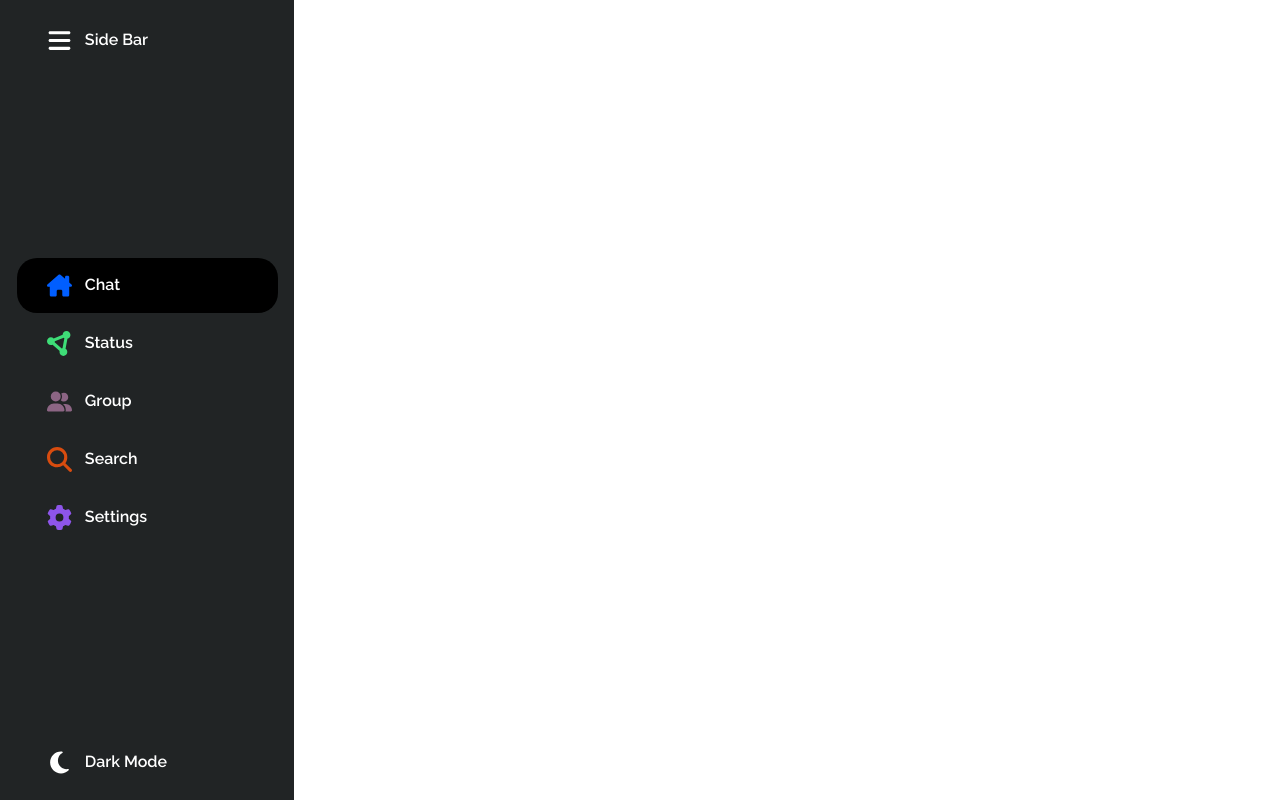
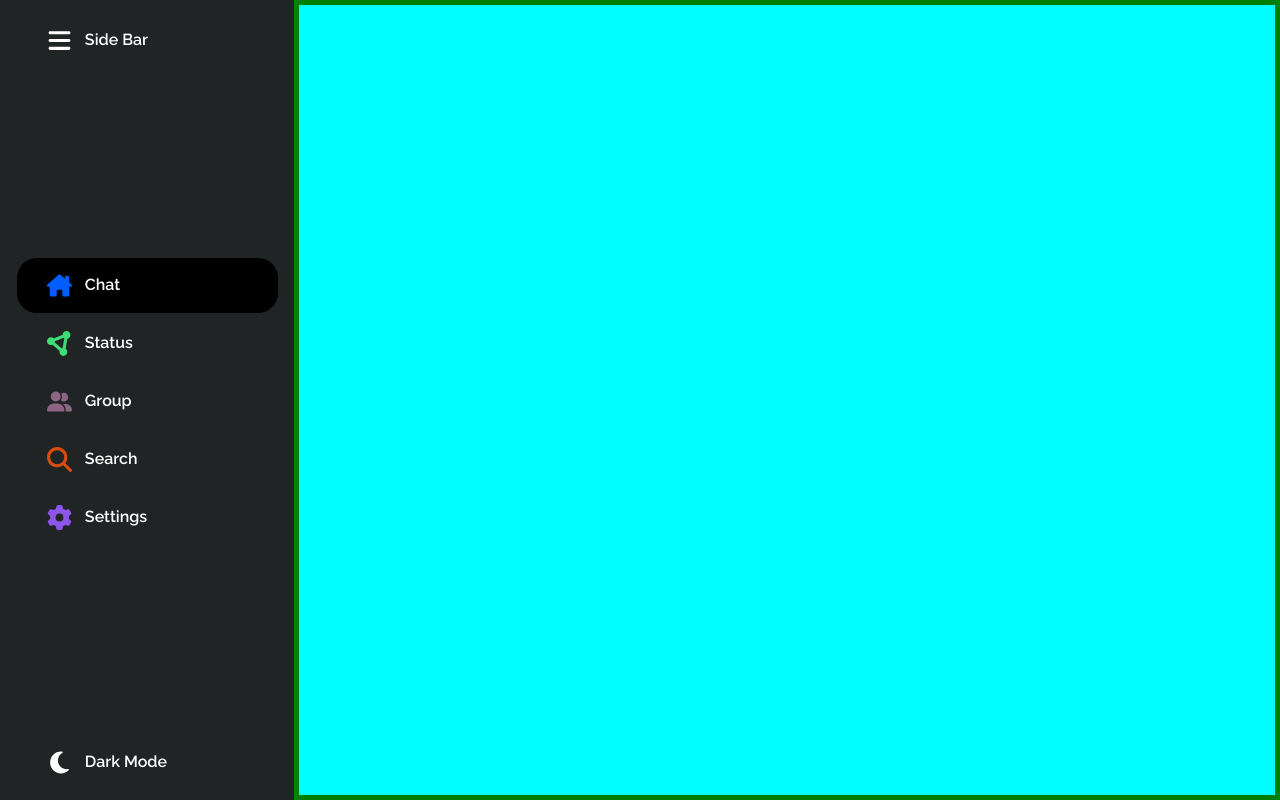
Before and after one commit to NishnathRai/chattingApp, a React (Vite) app in the folder frontEnd/: page / in a window 1280 px wide. Built offline with nearby package versions, Linux system fonts and the light colour scheme.

Commit message:
added body

```diff
--- /dev/null
+++ b/frontEnd/cssFiles/main.css
@@ -0,0 +1,15 @@
+.main-box{
+  position: fixed;
+  right: 0;
+  top: 0;
+  width: 100vw;
+  height: 90vh;
+  border: solid green 5px;
+  background-color: aqua;
+}
+
+@media (min-width:700px){
+    .main-box{
+     height: 100vh;
+    }
+}
--- /dev/null
+++ b/frontEnd/src/Components/Body.jsx
@@ -0,0 +1,9 @@
+function Body(){
+    return (<>
+
+    </>);
+}
+
+
+
+export default Body;
--- a/frontEnd/src/Components/Home.jsx
+++ b/frontEnd/src/Components/Home.jsx
@@ -2,11 +2,13 @@ import React, { useState } from 'react';
 import '../../cssFiles/home.css';
 import BottomBox from './BottomBox';
 import LeftBar from './LeftBar';
+import Main from './Main';
 
 function Home(){
 
 
     return (<>
+       <Main  />
        <div className='mobile-view' ><BottomBox arr={arr} /></div>
        <div className='desktop-view' ><LeftBar arr={arr} /></div>
     </>);
--- /dev/null
+++ b/frontEnd/src/Components/Main.jsx
@@ -0,0 +1,17 @@
+import { useSelector } from 'react-redux';
+import '../../cssFiles/main.css';
+import Body from './Body';
+
+function Main(){
+
+    let open = useSelector(store=>store.leftBar);
+
+    return (<>
+      <div style={ innerWidth>700 ? {width: (!open) ? "93vw" : "77vw" } : {width:"100vw"}} className='main-box' >
+        <Body />
+      </div>
+    </>)
+}
+
+
+export default Main;
```
